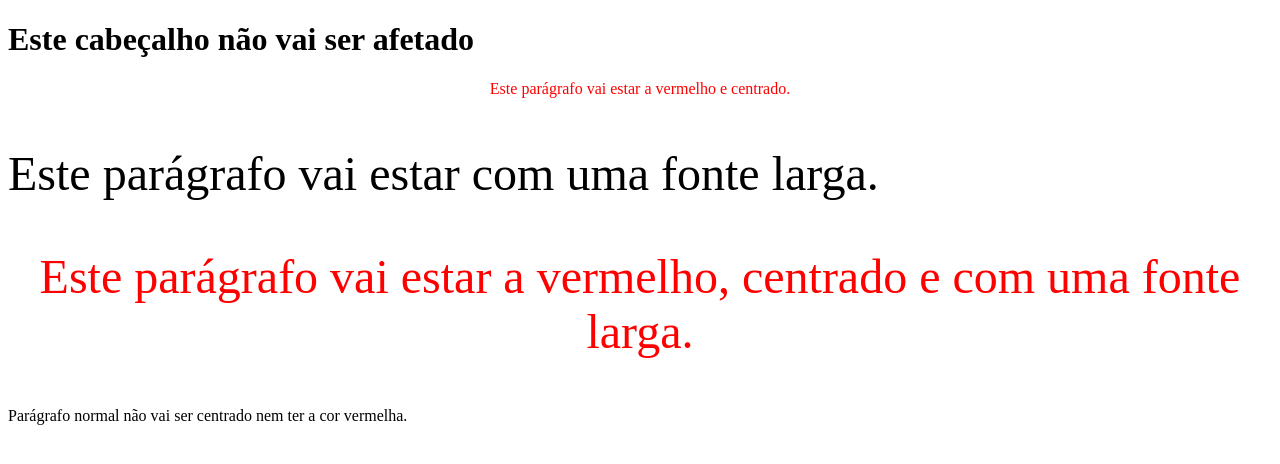
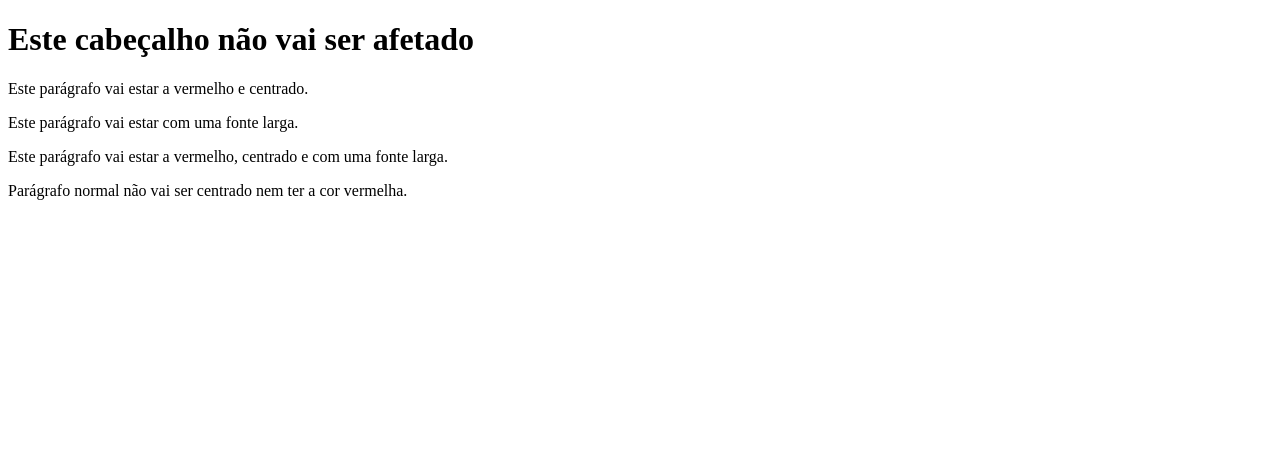
Before and after one commit to VascoSamuel/pt06_p2_e5, a plain HTML site: page index.html in a window 1280 px wide. Drawn offline with Linux system fonts and the light colour scheme.

Commit message:
Update index.html

```diff
--- a/index.html
+++ b/index.html
@@ -1,16 +1,7 @@
 <!DOCTYPE html>
 <html>
    <head>
-      <style>
-         p.centro {
-            text-align: center;
-            color: red;
-         }
 
-         p.largo {
-            font-size: 300%;
-         }
-      </style>
    </head>
 
    <body>
```
